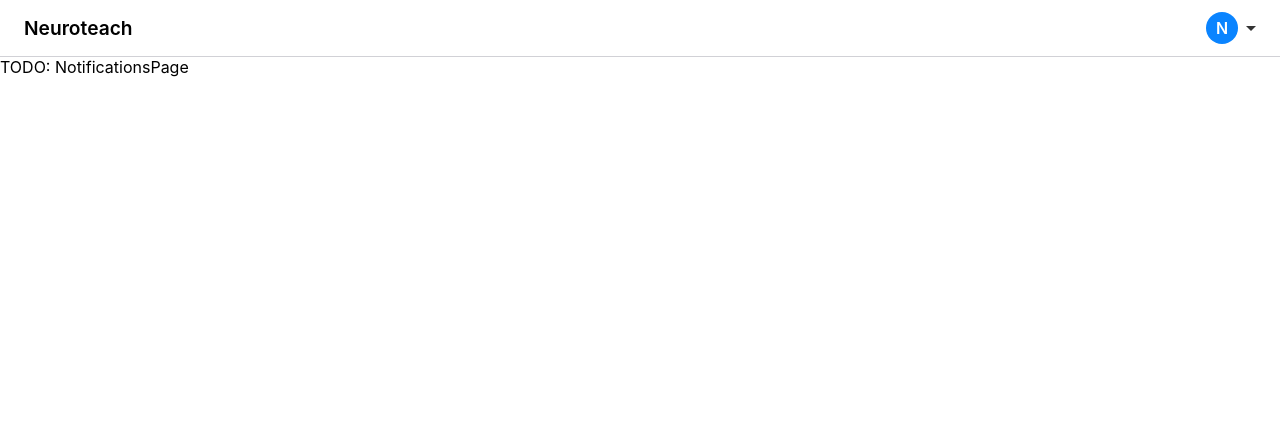
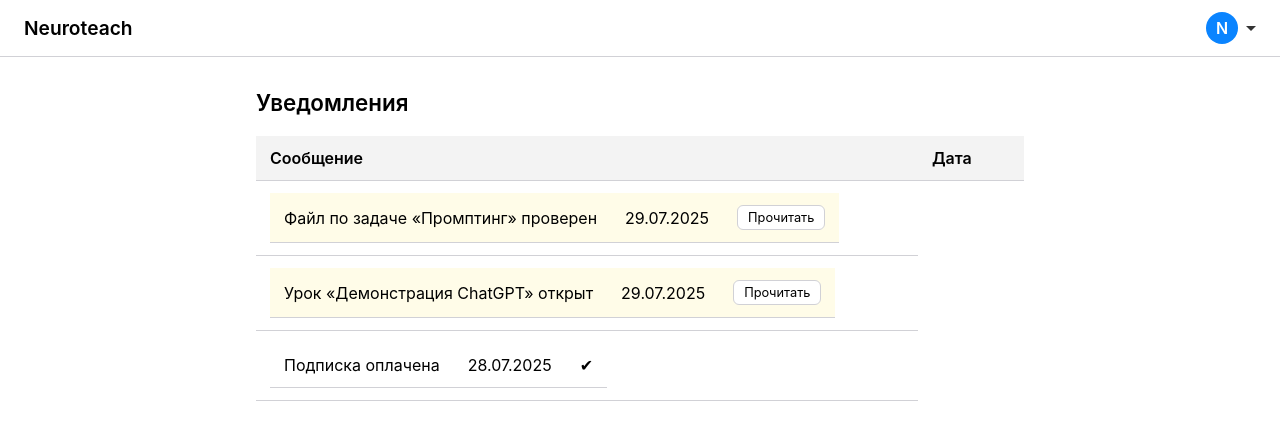
Before and after one commit to Korvova/neuroteach, a React (Vite) app in the folder webapp/: page /profile/notifications in a window 1280 px wide. Shown: the top 440 px of the page. Built offline with nearby package versions, Linux system fonts and the light colour scheme.

Commit message:
feat(notifications): notifications list with read/unread state

```diff
--- a/webapp/src/App.jsx
+++ b/webapp/src/App.jsx
@@ -8,7 +8,7 @@ import AppLayout from './layout/AppLayout.jsx';
 
 import TasksPage from './pages/TasksPage/TasksPage.jsx';
 import TaskDetailPage from './pages/TaskDetailPage/TaskDetailPage.jsx';
-
+import NotificationsPage from './pages/NotificationsPage/NotificationsPage.jsx';
 
 
 
@@ -30,12 +30,11 @@ export default function App() {
         <Route path="/profile/completed" element={<CompletedLessonsPage />} />
 
 
-+  <Route path="/profile/tasks" element={<TasksPage />} />
-+  <Route path="/profile/tasks/:taskId" element={<TaskDetailPage />} />
+  <Route path="/profile/tasks" element={<TasksPage />} />
+  <Route path="/profile/tasks/:taskId" element={<TaskDetailPage />} />
 
+ <Route path="/profile/notifications" element={<NotificationsPage />} />
 
-
-        <Route path="/profile/notifications" element={<div>TODO: NotificationsPage</div>} />
       </Route>
 
       <Route path="/forgot" element={<div>TODO: ForgotPasswordPage</div>} />
--- /dev/null
+++ b/webapp/src/components/NotificationRow/NotificationRow.jsx
@@ -0,0 +1,19 @@
+import styles from './NotificationRow.module.css';
+import clsx from 'clsx';
+
+export default function NotificationRow({ notif, onRead }) {
+  const { id, text, date, read } = notif;
+
+  return (
+    <tr
+      className={clsx(!read && styles.unread)}
+      onClick={() => !read && onRead(id)}
+    >
+      <td>{text}</td>
+      <td>{date}</td>
+      <td>
+        {read ? '✔︎' : <button className={styles.btn}>Прочитать</button>}
+      </td>
+    </tr>
+  );
+}
--- /dev/null
+++ b/webapp/src/components/NotificationRow/NotificationRow.module.css
@@ -0,0 +1,9 @@
+.unread { background: #fffce8; }
+.btn {
+  padding: 4px 10px;
+  border: 1px solid var(--border);
+  border-radius: 6px;
+  background: #fff;
+  cursor: pointer;
+  font-size: .8rem;
+}
--- /dev/null
+++ b/webapp/src/pages/NotificationsPage/NotificationsPage.jsx
@@ -0,0 +1,31 @@
+import { useState } from 'react';
+import Table from '../../components/Table/Table';
+import NotificationRow from '../../components/NotificationRow/NotificationRow';
+import styles from './NotificationsPage.module.css';
+
+/* мок‑уведомления */
+const initial = [
+  { id: 1, text: 'Файл по задаче «Промптинг» проверен', date: '29.07.2025', read: false },
+  { id: 2, text: 'Урок «Демонстрация ChatGPT» открыт',     date: '29.07.2025', read: false },
+  { id: 3, text: 'Подписка оплачена',                      date: '28.07.2025', read: true  },
+];
+
+export default function NotificationsPage() {
+  const [list, setList] = useState(initial);
+
+  const markRead = (id) =>
+    setList(list.map((n) => (n.id === id ? { ...n, read: true } : n)));
+
+  return (
+    <div className={styles.wrap}>
+      <h2>Уведомления</h2>
+
+      <Table
+        head={['Сообщение', 'Дата', '']}
+        rows={list.map((n) => [
+          <NotificationRow key={n.id} notif={n} onRead={markRead} />,
+        ])}
+      />
+    </div>
+  );
+}
--- /dev/null
+++ b/webapp/src/pages/NotificationsPage/NotificationsPage.module.css
@@ -0,0 +1,2 @@
+.wrap { max-width: 800px; margin: 0 auto; padding: 32px 16px 64px; }
+h2   { margin-bottom: 20px; font-size: 1.4rem; font-weight: 600; }
```
